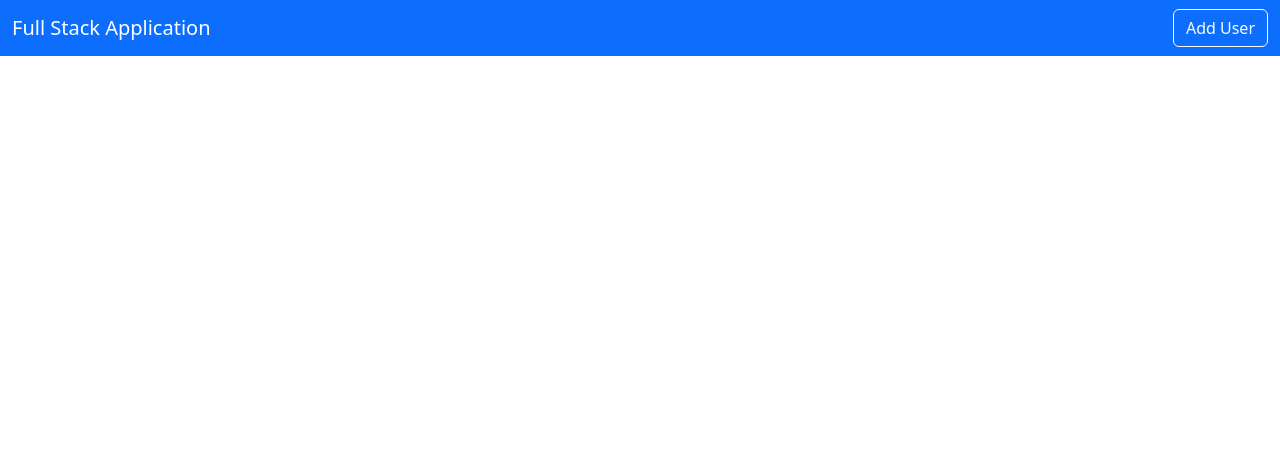
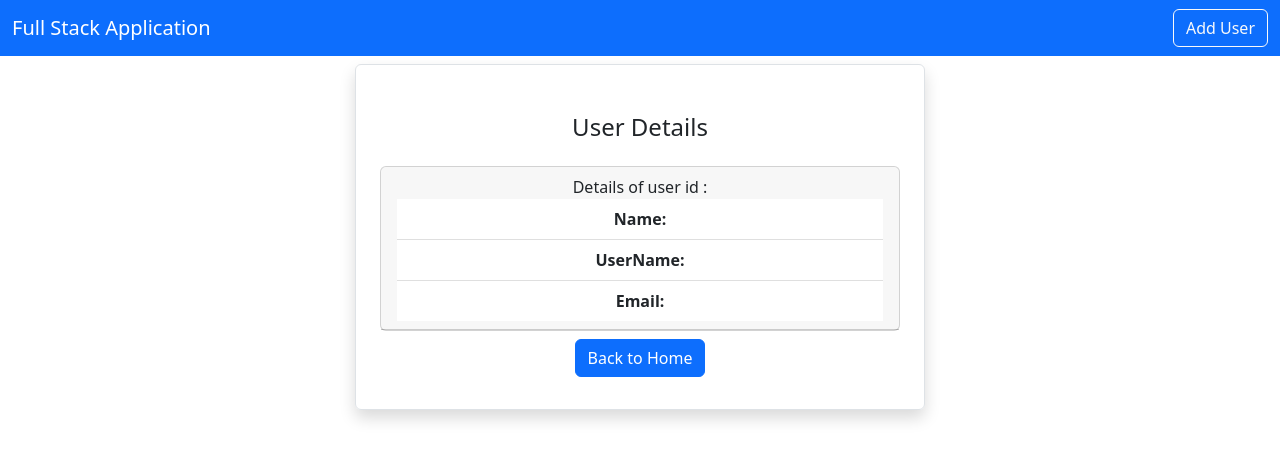
Before and after one commit to mishobo/fullstackProject-React, a React (Create React App) app: page /viewuser/1 in a window 1280 px wide. Shown: the top 460 px of the page. Built offline with nearby package versions, Linux system fonts and the light colour scheme; no server answers.

Commit message:
view user details

```diff
--- a/src/App.js
+++ b/src/App.js
@@ -5,6 +5,7 @@
 import { BrowserRouter as Router, Route, Routes } from 'react-router-dom'
 import AddUser from './Users/AddUser'
 import EditUser from './Users/EditUser'
+import ViewUser from './Users/ViewUser'
 
 function App() {
   return (
@@ -15,6 +16,7 @@
           <Route exact path="/" element={<Home />} />
           <Route exact path="/addUser" element={<AddUser />} />
           <Route exact path="/edituser/:id" element={<EditUser />} />
+          <Route exact path="/viewuser/:id" element={<ViewUser />} />
         </Routes>
       </Router>
     </div>
--- a/src/Users/ViewUser.js
+++ b/src/Users/ViewUser.js
@@ -0,0 +1,52 @@
+import axios from 'axios'
+import React, { useEffect, useState } from 'react'
+import { Link, useParams } from 'react-router-dom'
+export default function ViewUser() {
+  const [user, setUser] = useState({
+    name: '',
+    username: '',
+    email: '',
+  })
+
+  const { id } = useParams()
+
+  useEffect(() => {
+    const loadUser = async () => {
+      const result = await axios.get(`http://localhost:8081/getUeerById/${id}`)
+      setUser(result.data)
+    }
+    loadUser()
+  }, [id])
+
+  return (
+    <div className="container">
+      <div className="row">
+        <div className="col-md-6 offset-md-3 border rounded p-4 mt-2 shadow">
+          <h4 className="text-center m-4">User Details</h4>
+          <div className="card">
+            <div className="card-header">
+              Details of user id : {user.id}
+              <ul className="list-group list-group-flush">
+                <li className="list-group-item">
+                  <b>Name:</b>
+                  {user.name}
+                </li>
+                <li className="list-group-item">
+                  <b>UserName:</b>
+                  {user.username}
+                </li>
+                <li className="list-group-item">
+                  <b>Email:</b>
+                  {user.email}
+                </li>
+              </ul>
+            </div>
+          </div>
+          <Link className="btn btn-primary my-2" to={'/'}>
+            Back to Home
+          </Link>
+        </div>
+      </div>
+    </div>
+  )
+}
--- a/src/layout/Navbar.js
+++ b/src/layout/Navbar.js
@@ -5,9 +5,9 @@
   return (
     <nav className="navbar navbar-expand-lg navbar-dark bg-primary">
       <div className="container-fluid">
-        <a className="navbar-brand" href="/">
+        <Link className="navbar-brand" to={'/'}>
           Full Stack Application
-        </a>
+        </Link>
         <button
           className="navbar-toggler"
           type="button"
--- a/src/pages/Home.js
+++ b/src/pages/Home.js
@@ -46,7 +46,12 @@
                 <td>{user.username}</td>
                 <td>{user.email}</td>
                 <td>
-                  <button className="btn btn-primary mx-2">view</button>
+                  <Link
+                    className="btn btn-primary mx-2"
+                    to={`/viewuser/${user.id}`}
+                  >
+                    view
+                  </Link>
                   <Link
                     className="btn btn-outline-primary mx-2"
                     to={`/edituser/${user.id}`}
```
